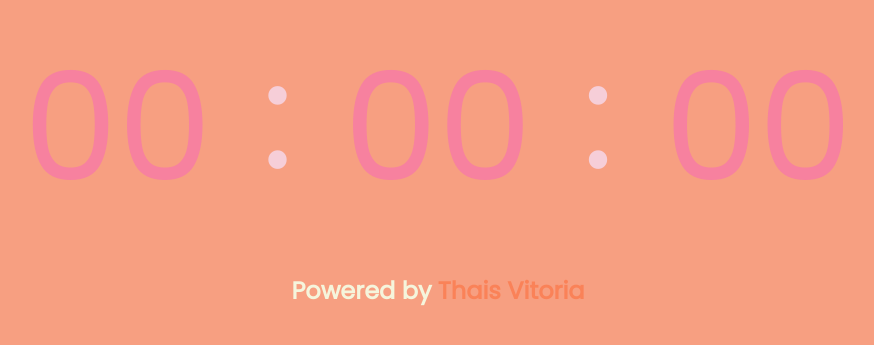
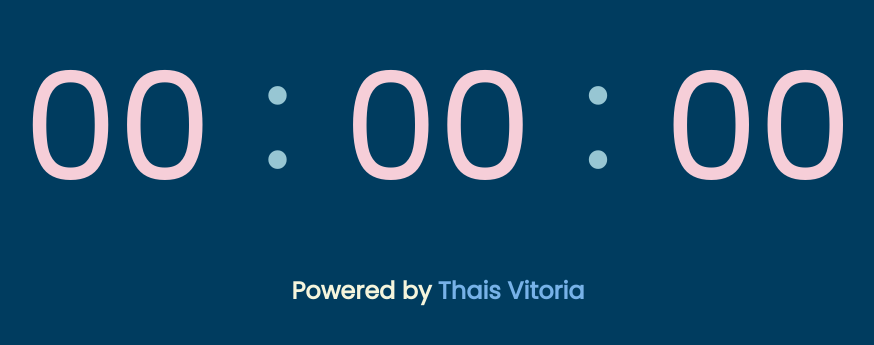
Before and after one commit to ThaisVitoriaFS/relogio-digital, a plain HTML site: page index.html in a window 1280 px wide. Shown: the part 245-590 px from the top of the page, without its empty margins (202-1076 px from the left). Drawn offline with Linux system fonts and the light colour scheme.

Commit message:
Add files via upload

```diff
--- a/style.css
+++ b/style.css
@@ -2,10 +2,10 @@
 
 
 :root{
-    --color-dark: #F79F81;
-    --color-white: #F7819F;
-    --color-light:#F6CED8;
-    --color-orange: #FA8258;
+    --color-dark: #003c5f;
+    --color-white: #f6ced8;
+    --color-light:#97c6d3;
+    --color-orange: #77b2e8;
 }
 
 *{
```
